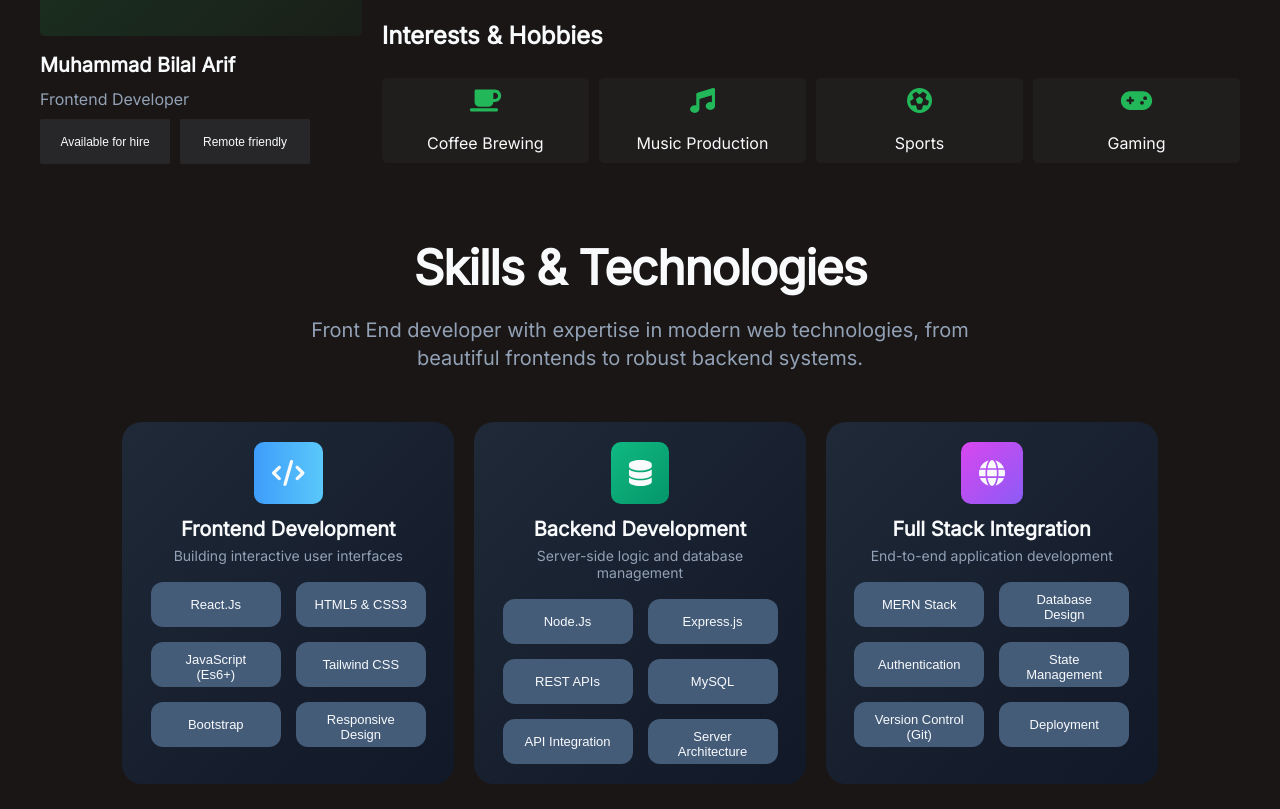
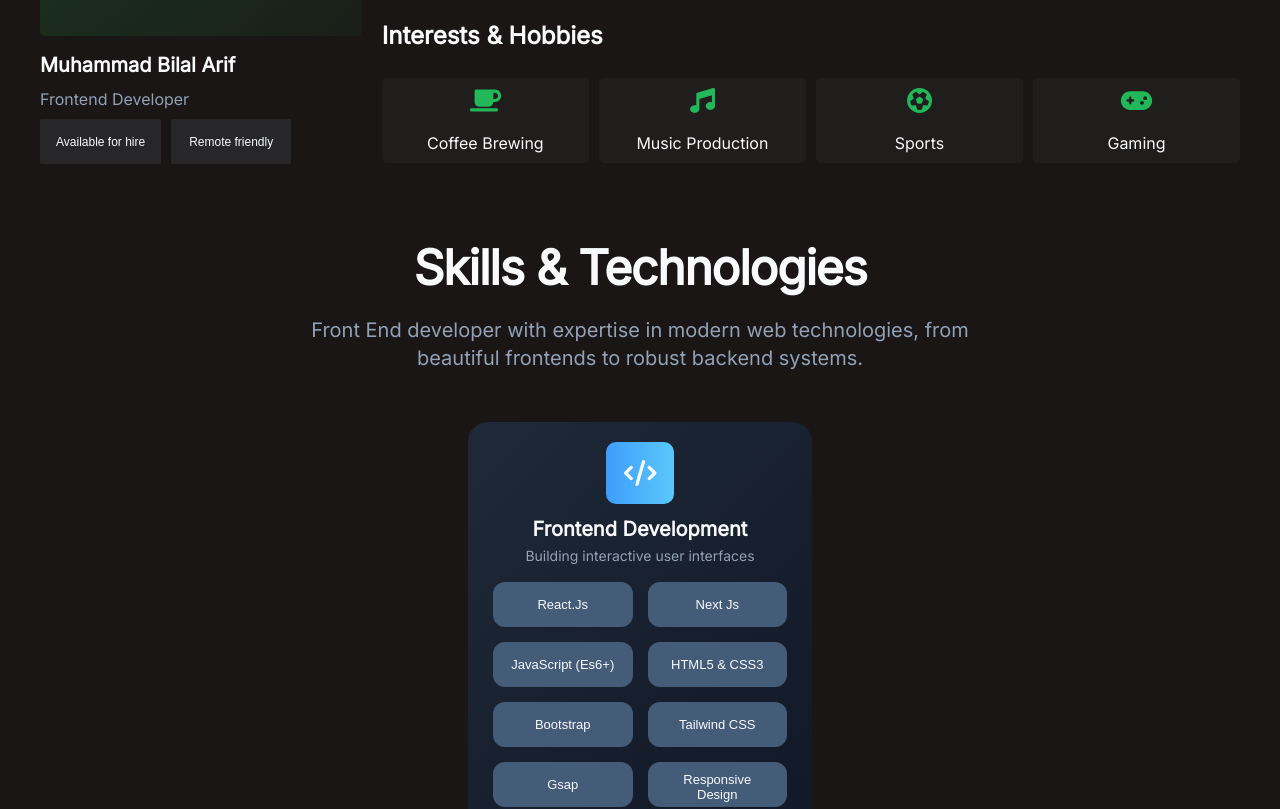
Before and after one commit to bilalarif3739/MY-PORTFOLIO, a React (Vite) app: page /about in a window 1280 px wide. Shown: the part 502-1311 px from the top of the page. Built offline with nearby package versions, Linux system fonts and the light colour scheme.

Commit message:
experience-section-updated

```diff
--- a/package.json
+++ b/package.json
@@ -16,6 +16,7 @@
     "@fortawesome/react-fontawesome": "^0.2.2",
     "animate.css": "^4.1.1",
     "emailjs-com": "^3.2.0",
+    "lucide-react": "^0.546.0",
     "react": "^19.1.0",
     "react-dom": "^19.1.0",
     "react-icons": "^5.5.0",
--- a/src/Components/AboutUs/Skills&Technologies/Skills.css
+++ b/src/Components/AboutUs/Skills&Technologies/Skills.css
@@ -68,7 +68,9 @@ body {
 .SkillNO1,
 .SkillNO2,
 .SkillNO3 {
-  width: 32%;
+  flex: 1 1 calc(33.333% - 20px);
+  min-width: 300px;
+  max-width: 400px;
   padding: 20px 25px;
   border-radius: 20px;
   background: linear-gradient(135deg, #1f2937 0%, #111827 100%);
@@ -125,6 +127,7 @@ body {
   display: flex;
   gap: 15px;
   justify-content: space-between;
+  width: 100%;
 }
 
 .skillMiddleLeft,
@@ -132,13 +135,15 @@ body {
   display: flex;
   flex-direction: column;
   gap: 15px;
+  flex: 1;
 }
 
-button {
+ .btn-skill{
   padding: 10px 16px;
   font-size: 13px;
   font-weight: 500;
-  width: 130px;
+  width: 100%;
+  min-width: 120px;
   height: 45px;
   background-color: #455c79;
   color: var(--white-color);
@@ -147,7 +152,7 @@ button {
   transition: background-color 0.3s, transform 0.2s;
 }
 
-button:hover {
+.btn-skill:hover {
   background-color: #567fa0;
   transform: translateY(-2px);
   cursor: pointer;
@@ -158,12 +163,17 @@ button:hover {
   .SkillNO1,
   .SkillNO2,
   .SkillNO3 {
-    width: auto;
+    flex: 1 1 calc(50% - 20px);
   }
+}
 
-  .skillMiddle {
-    /* flex-direction: column; */
-    align-items: center;
+@media (max-width: 650px) {
+  .SkillNO1,
+  .SkillNO2,
+  .SkillNO3 {
+    flex: 1 1 100%;
+    min-width: unset;
+    max-width: unset;
   }
 }
 
@@ -171,7 +181,11 @@ button:hover {
   .SkillNO1,
   .SkillNO2,
   .SkillNO3 {
-    width: 90%;
-  padding: 15px 20px;
+    padding: 15px 20px;
+  }
+
+  button {
+    font-size: 12px;
+    min-width: 100px;
   }
 }
--- a/src/Components/AboutUs/Skills&Technologies/Skills.jsx
+++ b/src/Components/AboutUs/Skills&Technologies/Skills.jsx
@@ -22,18 +22,21 @@ function Skills() {
           </div>
           <div className="skillMiddle">
             <div className="skillMiddleLeft">
-              <button>React.Js</button>
-              <button>JavaScript (Es6+)</button>
-              <button>Bootstrap</button>
+              <button className="btn-skill">React.Js</button>
+              <button className="btn-skill">JavaScript (Es6+)</button>
+              <button className="btn-skill">Bootstrap</button>
+              <button className="btn-skill">Gsap</button>
+
             </div>
             <div className="skillMiddleRight">
-              <button>HTML5 & CSS3</button>
-              <button>Tailwind CSS</button>
-              <button>Responsive Design</button>
+              <button className="btn-skill">Next Js</button>
+              <button className="btn-skill">HTML5 & CSS3</button>
+              <button className="btn-skill">Tailwind CSS</button>
+              <button className="btn-skill">Responsive Design</button>
             </div>
           </div>
         </div>
-        <div className="SkillNO2 card-hover">
+        {/* <div className="SkillNO2 card-hover">
           <div className="skillUpper">
             <FontAwesomeIcon icon={faDatabase} className="icon green" />
             <h4>Backend Development</h4>
@@ -51,8 +54,8 @@ function Skills() {
               <button>Server Architecture</button>
             </div>
           </div>
-        </div>
-        <div className="SkillNO3 card-hover">
+        </div> */}
+        {/* <div className="SkillNO3 card-hover">
           <div className="skillUpper">
             <FontAwesomeIcon icon={faGlobe} className="icon purple" />
             <h4>Full Stack Integration</h4>
@@ -70,7 +73,7 @@ function Skills() {
               <button>Deployment</button>
             </div>
           </div>
-        </div>
+        </div> */}
       </div>
     </div>
   );
--- a/src/Components/AboutUs/Story/Story.jsx
+++ b/src/Components/AboutUs/Story/Story.jsx
@@ -31,11 +31,11 @@ const Story = () => {
               <p>Frontend Developer</p>
               <div className="ProfileBtn">
                 <span>
-                  <button> Available for hire</button>
+                  <button className="btn-skill"> Available for hire</button>
                 </span>
                 <span>
                   {" "}
-                  <button> Remote friendly</button>
+                  <button className="btn-skill"> Remote friendly</button>
                 </span>
               </div>
             </div>
--- a/src/Components/Navbar/Navbar.css
+++ b/src/Components/Navbar/Navbar.css
@@ -190,14 +190,14 @@ body {
 }
 
 .CV-BUTTON {
-  padding: 0px;
+  padding: 8px;
   margin-top: 5px;
   height: 40px;
   border-radius: 5px;
   border: 2px solid white;
   background-color: #191615;
   color: white;
-  font-weight: 900;
+  font-weight: 700;
 }
 
 @keyframes slideDown {
--- a/src/Components/Projects/AllProjects/AllProjectData.jsx
+++ b/src/Components/Projects/AllProjects/AllProjectData.jsx
@@ -27,19 +27,9 @@ function AllProjectData() {
       liveLink: "https://commercekind.com/",
     },
     {
-      title: "Develtro Wesbite",
-      image: WebsitePic2,
-      description: "A professional business website built for Develtro featuring modern design elements and optimized user experience.",
-      Btn1: "HTML/CSS",
-      Btn2: "Bootstrap",
-      Btn3: "Google Maps API",
-      Btn4: "JavaScript",
-      liveLink: "https://develtro.com/",
-    },
-    {
       title: "Tijara Marketing Distribution",
       image: WebsitePic3,
-      description: "Tijara Marketing Distribution is a company specializing in the marketing, repacking, and distribution of consumer food products.",
+      description: "Developed a website for Tijara Marketing Distribution showcasing their tailored distribution strategies and supply chain optimization solutions for global market penetration.",
       Btn1: "React",
       Btn2: "Framer Motion",
       Btn3: "SCSS",
@@ -55,6 +45,16 @@ function AllProjectData() {
       Btn3: "Tailwind CSS",
       Btn4: "+3",
       liveLink: "http://167.99.24.75:3001/",
+    },
+    {
+      title: "Develtro Wesbite",
+      image: WebsitePic2,
+      description: "A professional business website built for Develtro featuring modern design elements and optimized user experience.",
+      Btn1: "HTML/CSS",
+      Btn2: "Bootstrap",
+      Btn3: "Google Maps API",
+      Btn4: "JavaScript",
+      liveLink: "https://develtro.com/",
     },
     // {
     //   title: "Weather App",
```
Also changed, not shown: 1 other file (tests, documents, lock files or other folders).
